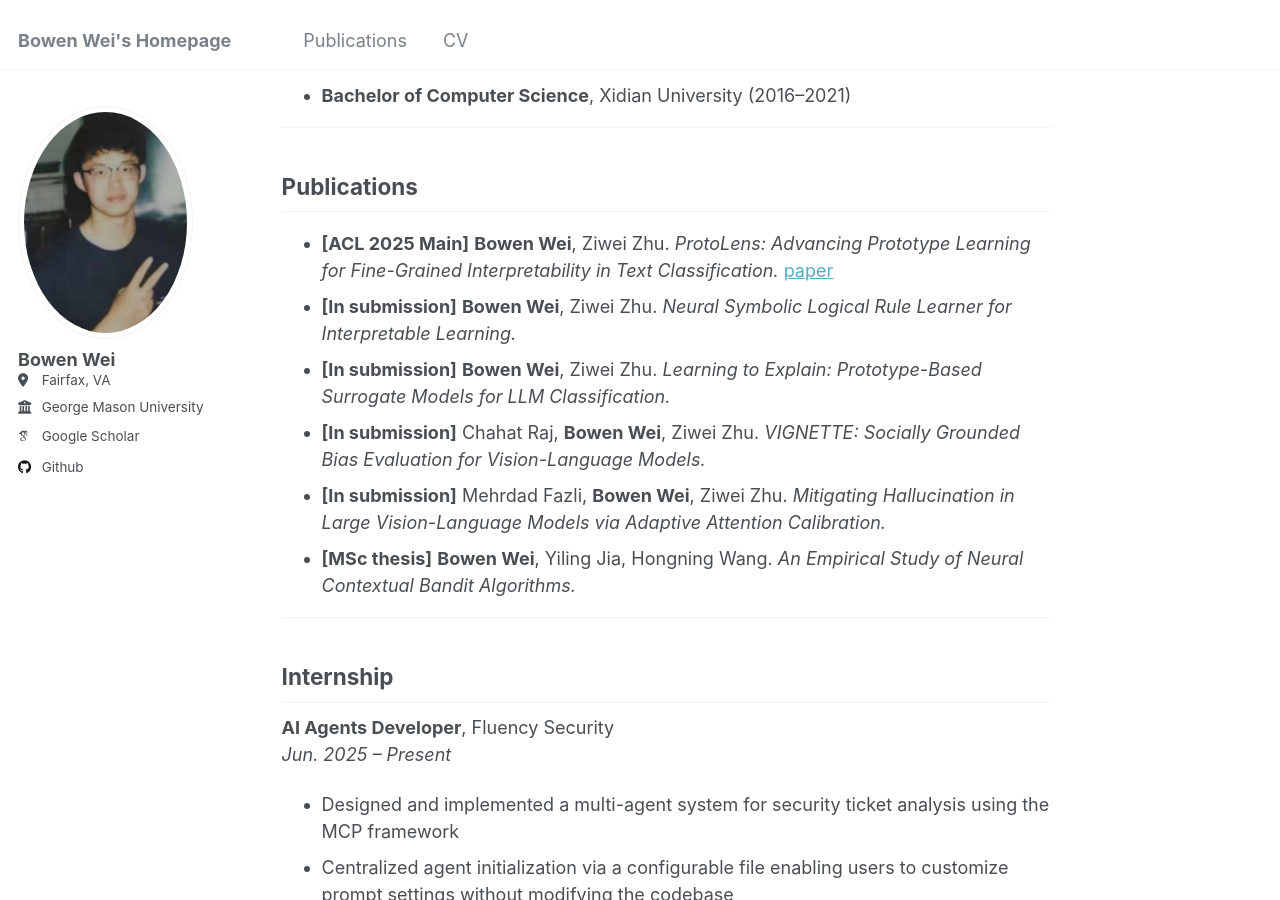
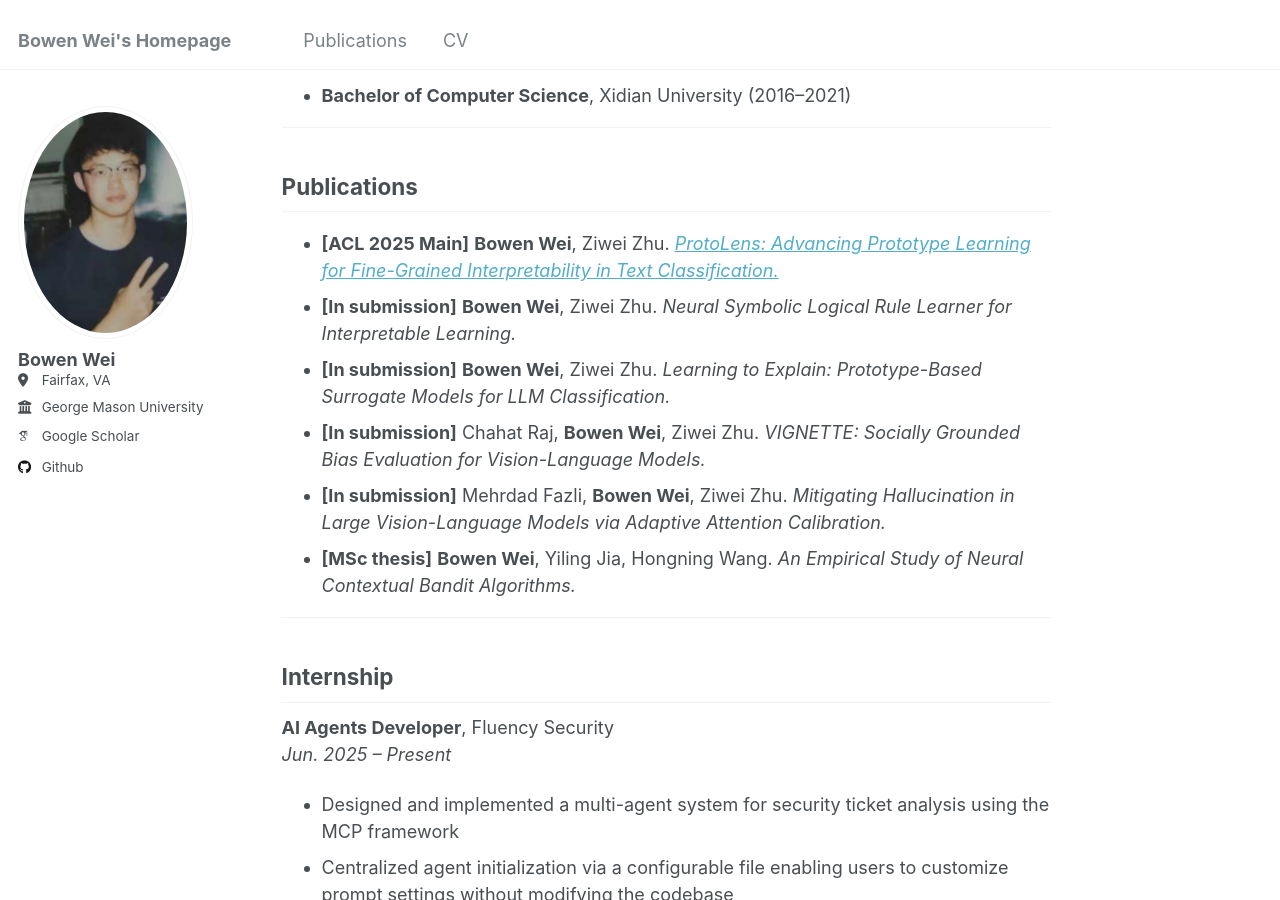
Before and after one commit to weibowen555/weibowen555.github.io, a Jekyll site: the page built from _pages/about.md, in a window 1280 px wide and 900 px high, scrolled down 453 px. Built offline with Jekyll 4.4.1, drawn with Linux system fonts in a browser that asks for light colours; some web fonts are replaced.

Commit message:
add link

```diff
--- a/_pages/about.md
+++ b/_pages/about.md
@@ -33,7 +33,7 @@ My research centers on trustworthy AI, with interpretability at its core. I desi
 
 ## Publications
 
-- **[ACL 2025 Main]** **Bowen Wei**, Ziwei Zhu. _ProtoLens: Advancing Prototype Learning for Fine-Grained Interpretability in Text Classification._ [paper](https://your-acl2025-paper-link.com)
+- **[ACL 2025 Main]** **Bowen Wei**, Ziwei Zhu.  [_ProtoLens: Advancing Prototype Learning for Fine-Grained Interpretability in Text Classification._](https://your-acl2025-paper-link.com)
 - **[In submission]** **Bowen Wei**, Ziwei Zhu. _Neural Symbolic Logical Rule Learner for Interpretable Learning._
 - **[In submission]** **Bowen Wei**, Ziwei Zhu. _Learning to Explain: Prototype-Based Surrogate Models for LLM Classification._
 - **[In submission]** Chahat Raj, **Bowen Wei**, Ziwei Zhu. _VIGNETTE: Socially Grounded Bias Evaluation for Vision-Language Models._
```
